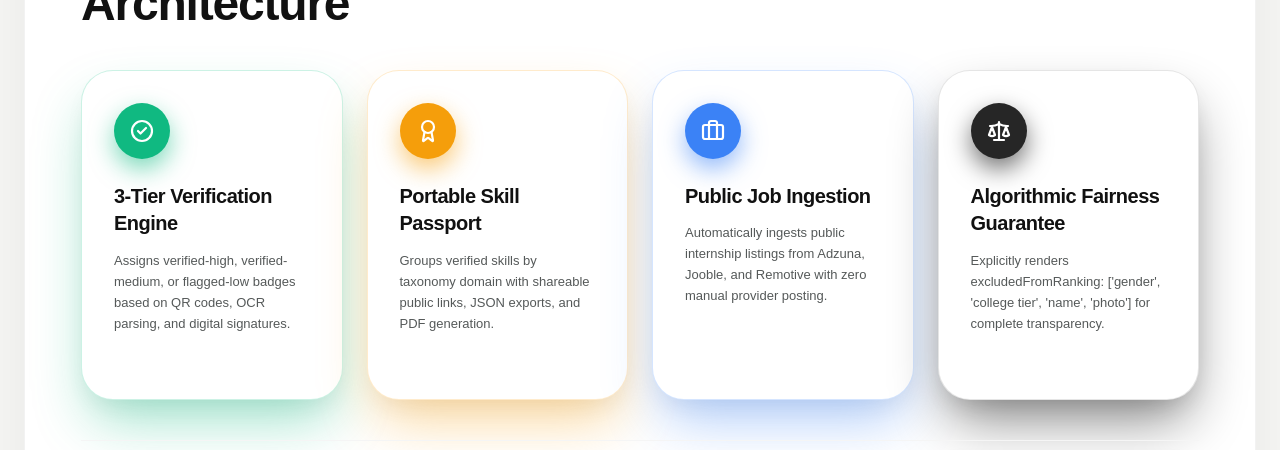
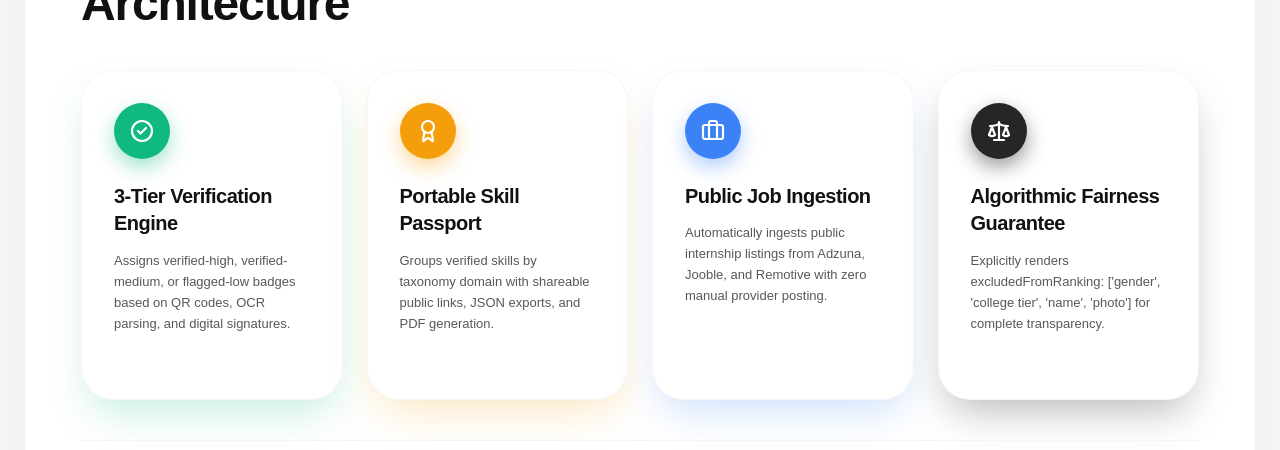
Before and after one commit to pratikranjan2212/skillsync, a Next.js app: page / in a window 1280 px wide. Shown: the part 5642-6092 px from the top of the page. Built offline with nearby package versions, Linux system fonts and the light colour scheme; no server answers; a web font is replaced by a local one.

Commit message:
Slightly decrease drop shadow intensity and add gentle logo rotation animation on hover in SmartAssist

```diff
--- a/app/components/landing/SmartAssist.jsx
+++ b/app/components/landing/SmartAssist.jsx
@@ -45,7 +45,7 @@ export default function SmartAssist() {
       <FadeIn distance={24} duration={0.55}>
         <div
           id="smart-assist"
-          className="bg-white rounded-[36px] sm:rounded-[44px] p-8 sm:p-12 md:p-14 shadow-[0_24px_70px_-15px_rgba(0,0,0,0.08)] border border-black/5 flex flex-col gap-10 scroll-mt-24"
+          className="bg-white rounded-[36px] sm:rounded-[44px] p-8 sm:p-12 md:p-14 shadow-[0_20px_60px_-15px_rgba(0,0,0,0.06)] border border-black/5 flex flex-col gap-10 scroll-mt-24"
         >
           {/* Header Row */}
           <FadeIn delay={0.02} distance={16} duration={0.4}>
@@ -65,7 +65,7 @@ export default function SmartAssist() {
             </div>
           </FadeIn>
 
-          {/* 4 Feature Cards (Smooth Fade-In Entrance, No Popout Hover) */}
+          {/* 4 Feature Cards (Smooth Fade-In, Subtle Icon Rotation on Hover) */}
           <motion.div
             variants={containerVariants}
             initial="hidden"
@@ -79,13 +79,13 @@ export default function SmartAssist() {
                 <motion.div
                   key={card.id}
                   variants={itemVariants}
-                  className={`bg-white p-7 sm:p-8 rounded-[28px] sm:rounded-[32px] ${card.cardGlow} transition-shadow duration-300 flex flex-col justify-start min-h-[330px]`}
+                  className={`group bg-white p-7 sm:p-8 rounded-[28px] sm:rounded-[32px] ${card.cardGlow} transition-all duration-300 flex flex-col justify-start min-h-[330px] cursor-pointer`}
                 >
-                  {/* Circular Icon Badge */}
+                  {/* Circular Icon Badge with Gentle Rotation Animation on Hover */}
                   <div
-                    className={`w-13 h-13 sm:w-14 sm:h-14 rounded-full ${card.iconBg} ${card.iconShadow} text-white flex items-center justify-center mb-6`}
+                    className={`w-13 h-13 sm:w-14 sm:h-14 rounded-full ${card.iconBg} ${card.iconShadow} text-white flex items-center justify-center mb-6 transition-transform duration-500 ease-out group-hover:rotate-[15deg] group-hover:scale-110`}
                   >
-                    <Icon className="w-6 h-6 stroke-[2.2]" />
+                    <Icon className="w-6 h-6 stroke-[2.2] transition-transform duration-500 group-hover:scale-105" />
                   </div>
 
                   <h3 className="text-lg sm:text-xl font-black text-[#111111] tracking-tight leading-snug mb-3">
--- a/app/data/skillsyncData.js
+++ b/app/data/skillsyncData.js
@@ -62,8 +62,8 @@ export const SMART_ASSIST_CARDS = [
     id: "c1",
     icon: "CheckCircle2",
     iconBg: "bg-[#10b981]",
-    iconShadow: "shadow-[0_10px_24px_rgba(16,185,129,0.55)]",
-    cardGlow: "shadow-[0_28px_56px_-10px_rgba(16,185,129,0.42),0_12px_24px_-8px_rgba(0,0,0,0.08)] border border-emerald-500/20 hover:border-emerald-500/60 hover:shadow-[0_36px_72px_-10px_rgba(16,185,129,0.58),0_16px_32px_-6px_rgba(0,0,0,0.14)]",
+    iconShadow: "shadow-[0_8px_20px_rgba(16,185,129,0.4)]",
+    cardGlow: "shadow-[0_20px_42px_-10px_rgba(16,185,129,0.25)] border border-neutral-100/90 hover:shadow-[0_24px_50px_-8px_rgba(16,185,129,0.32)]",
     title: "3-Tier Verification Engine",
     description: "Assigns verified-high, verified-medium, or flagged-low badges based on QR codes, OCR parsing, and digital signatures.",
   },
@@ -71,8 +71,8 @@ export const SMART_ASSIST_CARDS = [
     id: "c2",
     icon: "Award",
     iconBg: "bg-[#f59e0b]",
-    iconShadow: "shadow-[0_10px_24px_rgba(245,158,11,0.55)]",
-    cardGlow: "shadow-[0_28px_56px_-10px_rgba(245,158,11,0.42),0_12px_24px_-8px_rgba(0,0,0,0.08)] border border-amber-500/20 hover:border-amber-500/60 hover:shadow-[0_36px_72px_-10px_rgba(245,158,11,0.58),0_16px_32px_-6px_rgba(0,0,0,0.14)]",
+    iconShadow: "shadow-[0_8px_20px_rgba(245,158,11,0.4)]",
+    cardGlow: "shadow-[0_20px_42px_-10px_rgba(245,158,11,0.25)] border border-neutral-100/90 hover:shadow-[0_24px_50px_-8px_rgba(245,158,11,0.32)]",
     title: "Portable Skill Passport",
     description: "Groups verified skills by taxonomy domain with shareable public links, JSON exports, and PDF generation.",
   },
@@ -80,8 +80,8 @@ export const SMART_ASSIST_CARDS = [
     id: "c3",
     icon: "Briefcase",
     iconBg: "bg-[#3b82f6]",
-    iconShadow: "shadow-[0_10px_24px_rgba(59,130,246,0.55)]",
-    cardGlow: "shadow-[0_28px_56px_-10px_rgba(59,130,246,0.42),0_12px_24px_-8px_rgba(0,0,0,0.08)] border border-blue-500/20 hover:border-blue-500/60 hover:shadow-[0_36px_72px_-10px_rgba(59,130,246,0.58),0_16px_32px_-6px_rgba(0,0,0,0.14)]",
+    iconShadow: "shadow-[0_8px_20px_rgba(59,130,246,0.4)]",
+    cardGlow: "shadow-[0_20px_42px_-10px_rgba(59,130,246,0.25)] border border-neutral-100/90 hover:shadow-[0_24px_50px_-8px_rgba(59,130,246,0.32)]",
     title: "Public Job Ingestion",
     description: "Automatically ingests public internship listings from Adzuna, Jooble, and Remotive with zero manual provider posting.",
   },
@@ -89,8 +89,8 @@ export const SMART_ASSIST_CARDS = [
     id: "c4",
     icon: "Scale",
     iconBg: "bg-[#262626]",
-    iconShadow: "shadow-[0_10px_24px_rgba(0,0,0,0.55)]",
-    cardGlow: "shadow-[0_28px_56px_-10px_rgba(0,0,0,0.48),0_12px_24px_-8px_rgba(0,0,0,0.12)] border border-black/10 hover:border-neutral-900/60 hover:shadow-[0_36px_72px_-10px_rgba(0,0,0,0.65),0_16px_32px_-6px_rgba(0,0,0,0.18)]",
+    iconShadow: "shadow-[0_8px_20px_rgba(0,0,0,0.4)]",
+    cardGlow: "shadow-[0_20px_42px_-10px_rgba(0,0,0,0.28)] border border-neutral-100/90 hover:shadow-[0_24px_50px_-8px_rgba(0,0,0,0.35)]",
     title: "Algorithmic Fairness Guarantee",
     description: "Explicitly renders excludedFromRanking: ['gender', 'college tier', 'name', 'photo'] for complete transparency.",
   },
```
